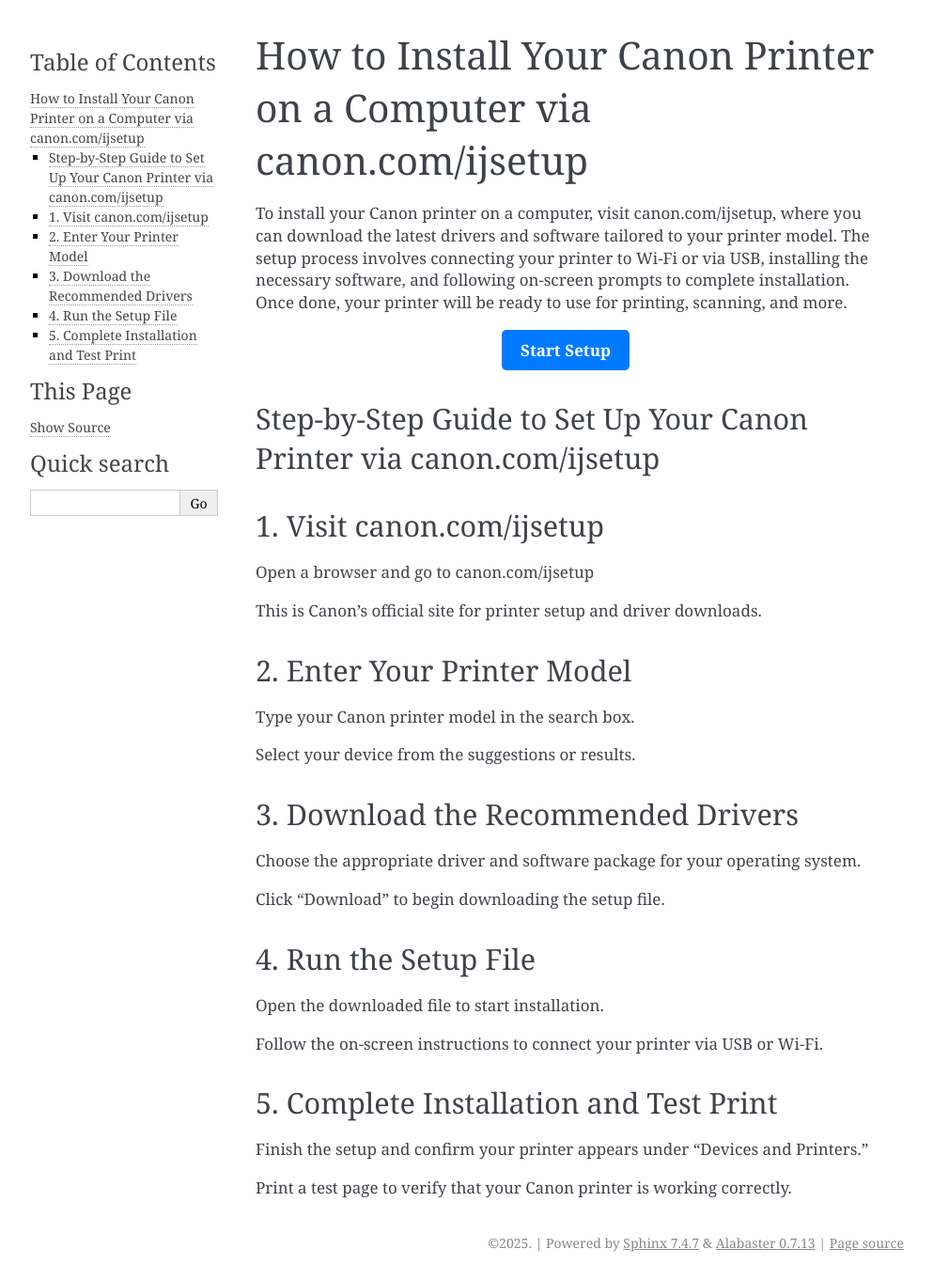
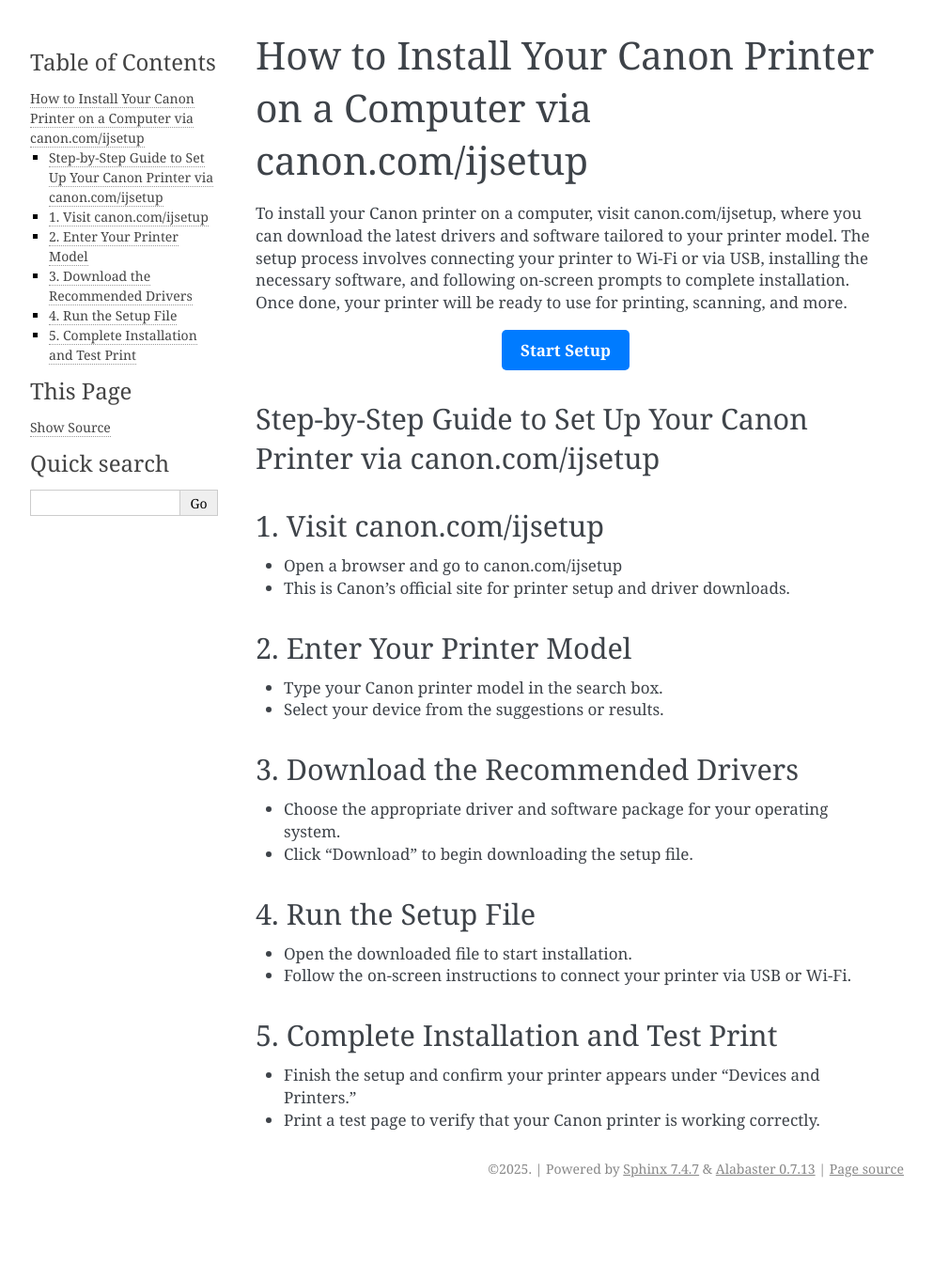
Before and after one commit to downloadturb0taxwithlicensecode/canonscan, a Sphinx documentation site: the page built from docs/index.rst, in a window 1280 px wide. Shown: the whole page at 94% size, without its empty margins (148-1141 px from the left). Built offline with Sphinx 7.4.7, drawn with Linux system fonts in a browser that asks for light colours; after the commit the page ends 1283 px from its top, so only the background shows below that.

```diff
--- a/docs/index.rst
+++ b/docs/index.rst
@@ -18,30 +18,30 @@ Step-by-Step Guide to Set Up Your Canon Printer via canon.com/ijsetup
 ----------------------------------------------------------------------------------------------
 1. Visit canon.com/ijsetup
 -----------------------------------------------
-Open a browser and go to canon.com/ijsetup
+* Open a browser and go to canon.com/ijsetup
 
-This is Canon’s official site for printer setup and driver downloads.
+* This is Canon’s official site for printer setup and driver downloads.
 
 2. Enter Your Printer Model
 -----------------------------------------------
-Type your Canon printer model in the search box.
+* Type your Canon printer model in the search box.
 
-Select your device from the suggestions or results.
+* Select your device from the suggestions or results.
 
 3. Download the Recommended Drivers
 -----------------------------------------------
-Choose the appropriate driver and software package for your operating system.
+* Choose the appropriate driver and software package for your operating system.
 
-Click “Download” to begin downloading the setup file.
+* Click “Download” to begin downloading the setup file.
 
 4. Run the Setup File
 -----------------------------------------------
-Open the downloaded file to start installation.
+* Open the downloaded file to start installation.
 
-Follow the on-screen instructions to connect your printer via USB or Wi-Fi.
+* Follow the on-screen instructions to connect your printer via USB or Wi-Fi.
 
 5. Complete Installation and Test Print
 -----------------------------------------------
-Finish the setup and confirm your printer appears under "Devices and Printers."
+* Finish the setup and confirm your printer appears under "Devices and Printers."
 
-Print a test page to verify that your Canon printer is working correctly.
+* Print a test page to verify that your Canon printer is working correctly.
```
